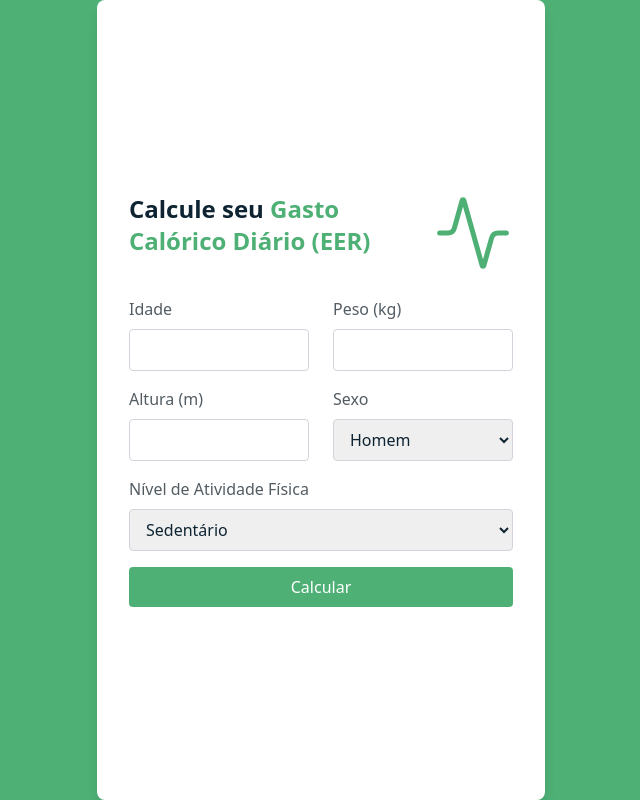
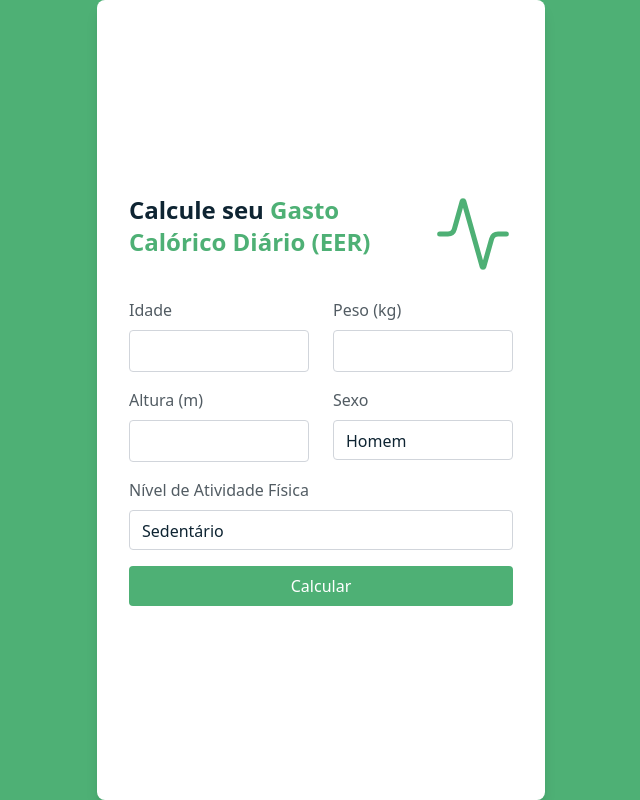
Before and after one commit to leticiaanobre/eer-calculator, a Next.js app: page / in a window 1280 px wide. Shown: the whole page, without its empty margins (319-959 px from the left). Built offline with nearby package versions, Linux system fonts and the light colour scheme.

Commit message:
💄 style: adjusted select layout problems

```diff
--- a/src/styles/globals.css
+++ b/src/styles/globals.css
@@ -32,6 +32,40 @@ body {
     rgb(var(--background-start-rgb));
 }
 
+select {
+  appearance: none; /* Remove a aparência padrão do navegador */
+  -webkit-appearance: none; /* Remove a aparência padrão no Safari */
+  -moz-appearance: none; /* Remove a aparência padrão no Firefox */
+  padding: 8px 12px; /* Ajusta o padding interno */
+  background-color: #ffffff; /* Define uma cor de fundo clara */
+  border: 1px solid #ccc; /* Define uma borda */
+  border-radius: 4px; /* Define cantos arredondados */
+  font-size: 16px; /* Ajusta o tamanho da fonte */
+  color: #333; /* Define a cor do texto */
+  width: 100%; /* Define a largura como 100% do contêiner */
+  height: 40px; /* Ajusta a altura */
+}
+
+select:focus {
+  outline: none; /* Remove o contorno padrão ao focar */
+  border-color: var(--color-primary); /* Define a cor da borda ao focar */
+  box-shadow: 0 0 0 2px rgba(78, 176, 117, 0.2); /* Adiciona um efeito de sombra */
+}
+
+@supports (-webkit-touch-callout: none) {
+  select {
+    background-color: #ffffff; /* Certifica-se de que a cor de fundo é branca */
+    border-radius: 4px; /* Define cantos arredondados */
+    border: 1px solid #ccc; /* Define uma borda */
+    height: 40px; /* Ajusta a altura */
+  }
+
+  select:focus {
+    border-color: var(--color-primary); /* Define a cor da borda ao focar */
+    box-shadow: 0 0 0 2px rgba(78, 176, 117, 0.2); /* Adiciona um efeito de sombra */
+  }
+}
+
 @layer utilities {
   .text-balance {
     text-wrap: balance;
--- a/tailwind.config.ts
+++ b/tailwind.config.ts
@@ -15,6 +15,30 @@ const config: Config = {
       },
     },
   },
-  plugins: [],
+  plugins: [
+    function ({ addBase }: { addBase: (styles: Record<string, any>) => void }) {
+      addBase({
+        select: {
+          appearance: 'none',
+          '-webkit-appearance': 'none',
+          '-moz-appearance': 'none',
+          padding: '8px 12px',
+          backgroundColor: '#ffffff',
+          border: '1px solid #ccc',
+          borderRadius: '4px',
+          fontSize: '16px',
+          color: '#333',
+          width: '100%',
+          height: '40px',
+        },
+        'select:focus': {
+          outline: 'none',
+          borderColor: 'var(--color-primary)',
+          boxShadow: '0 0 0 2px rgba(78, 176, 117, 0.2)',
+        },
+      });
+    },
+  ],
 };
+
 export default config;
```
